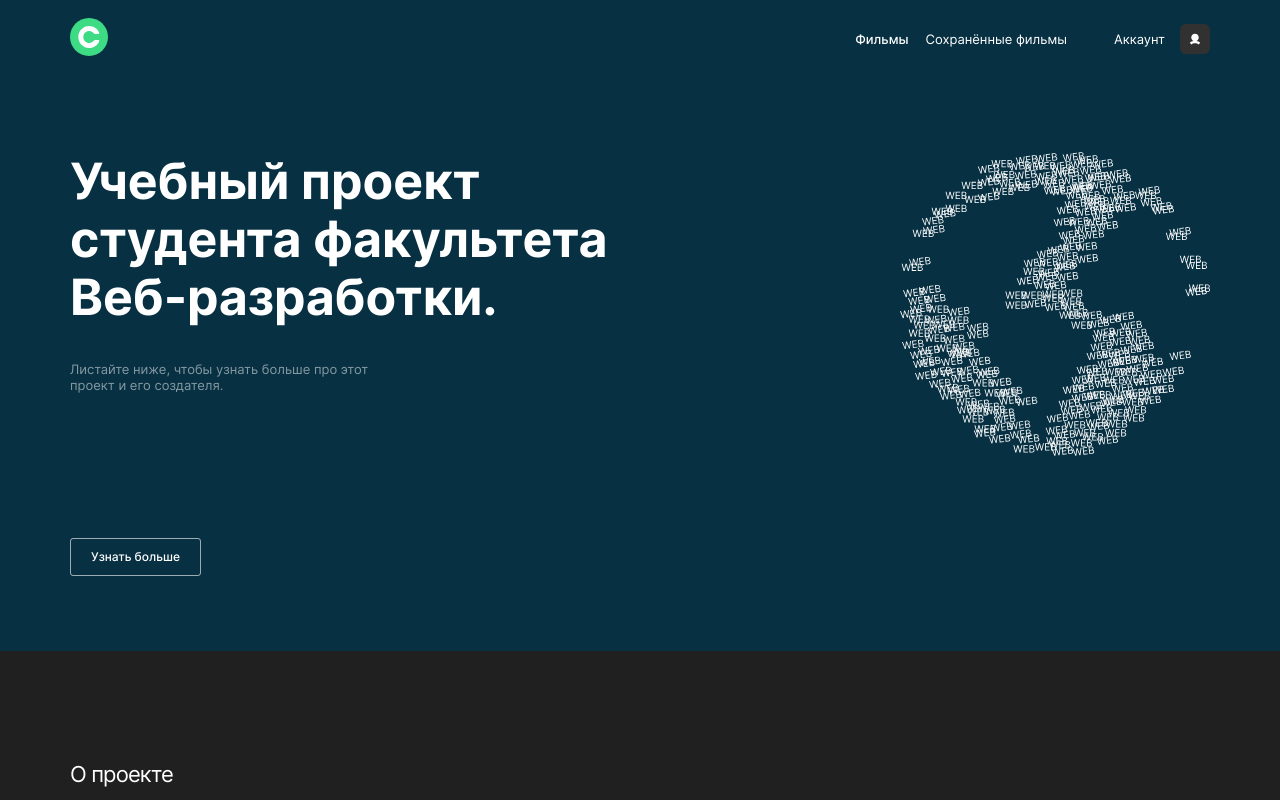
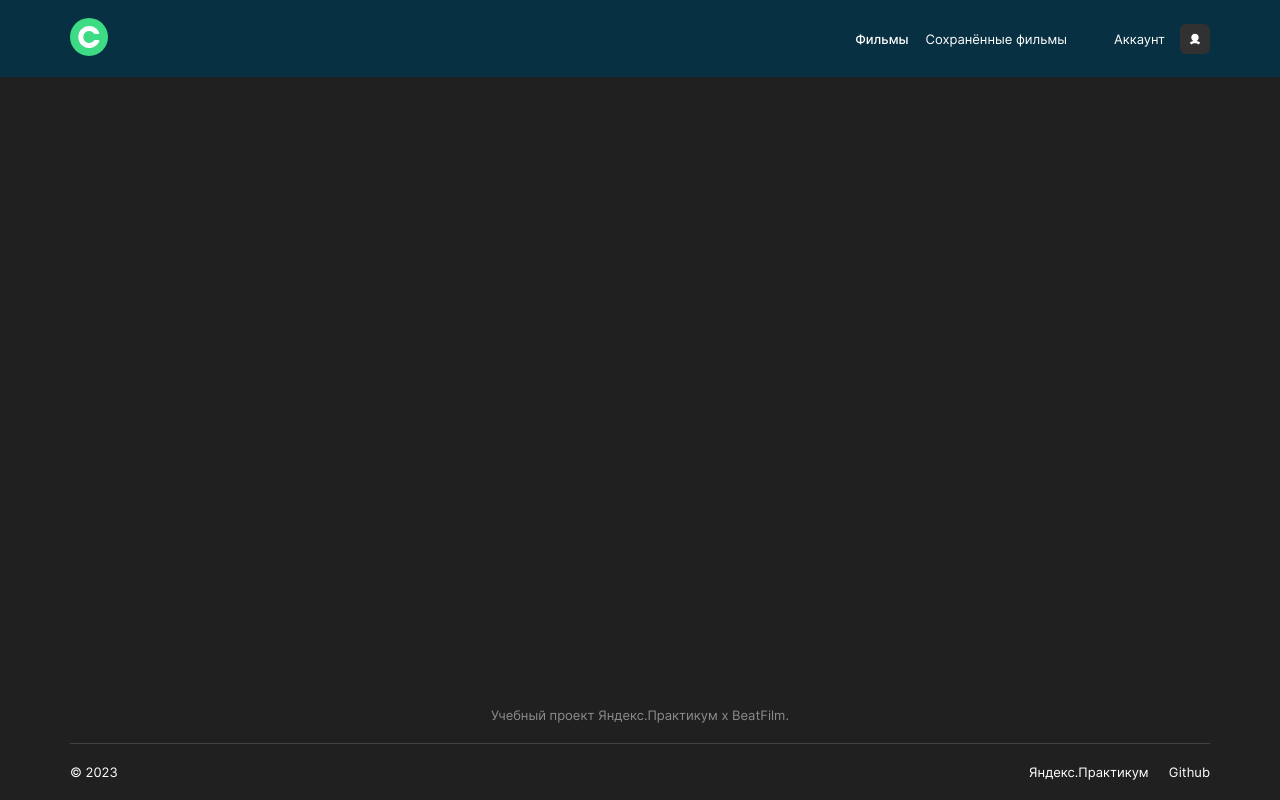
Before and after one commit to dzoric1/movies-explorer-frontend, a React (Create React App) app: page /movies in a window 1280 px wide. Shown: the top 800 px of the page. Built offline with nearby package versions, Linux system fonts and the light colour scheme.

Commit message:
add routing

```diff
--- a/src/components/App/App.jsx
+++ b/src/components/App/App.jsx
@@ -1,24 +1,15 @@
-import AboutMe from '../AboutMe/AboutMe';
-import AboutProject from '../AboutProject/AboutProject';
-import Footer from '../Footer/Footer';
-import Header from '../Header/Header';
-import Portfolio from '../Portfolio/Portfolio';
-import Promo from '../Promo/Promo';
-import Techs from '../Techs/Techs';
+import { Route, Routes } from 'react-router-dom';
+import Main from '../Main/Main';
+import Movies from '../Movies/Movies';
 import './App.css';
 
 
 function App() {
   return (
-    <>
-      <Header />
-      <Promo />
-      <AboutProject />
-      <Techs />
-      <AboutMe />
-      <Portfolio />
-      <Footer />
-    </>
+    <Routes>
+      <Route path='/' element={<Main />} />
+      <Route path='/movies' element={<Movies />} />
+    </Routes>
   );
 }
 
--- a/src/components/Footer/Footer.css
+++ b/src/components/Footer/Footer.css
@@ -1,5 +1,6 @@
 .footer {
   padding: 80px 70px 20px;
+  width: 100%;
 }
 
 @media screen and (max-width: 1023px) {
--- a/src/components/Main/Main.jsx
+++ b/src/components/Main/Main.jsx
@@ -0,0 +1,24 @@
+import Header from '../Header/Header';
+import Promo from '../Promo/Promo';
+import AboutProject from '../AboutProject/AboutProject';
+import Techs from '../Techs/Techs';
+import AboutMe from '../AboutMe/AboutMe';
+import Portfolio from '../Portfolio/Portfolio';
+import Footer from '../Footer/Footer';
+import './Main.css';
+
+const Main = () => (
+  <>
+    <Header />
+    <main>
+      <Promo />
+      <AboutProject />
+      <Techs />
+      <AboutMe />
+      <Portfolio />
+    </main>
+    <Footer />
+  </>
+);
+
+export default Main;
--- /dev/null
+++ b/src/components/Movies/Movies.jsx
@@ -0,0 +1,16 @@
+import './Movies.css';
+import Header from '../Header/Header';
+import Footer from '../Footer/Footer';
+
+const Movies = () => (
+  <>
+    <Header />
+    <main>
+
+    </main>
+    <Footer />
+  </>
+
+);
+
+export default Movies;
--- a/src/index.css
+++ b/src/index.css
@@ -22,6 +22,16 @@ html {
   -ms-text-size-adjust: 100%;
   -moz-text-size-adjust: 100%;
   text-rendering: optimizeLegibility;
+}
+
+#root {
+  min-height: 100dvh;
+  display: flex;
+  flex-direction: column;
+}
+
+main {
+  flex: 1;
 }
 
 .list-reset {
```
Also changed, not shown: src/components/Movies/Movies.css (added).
